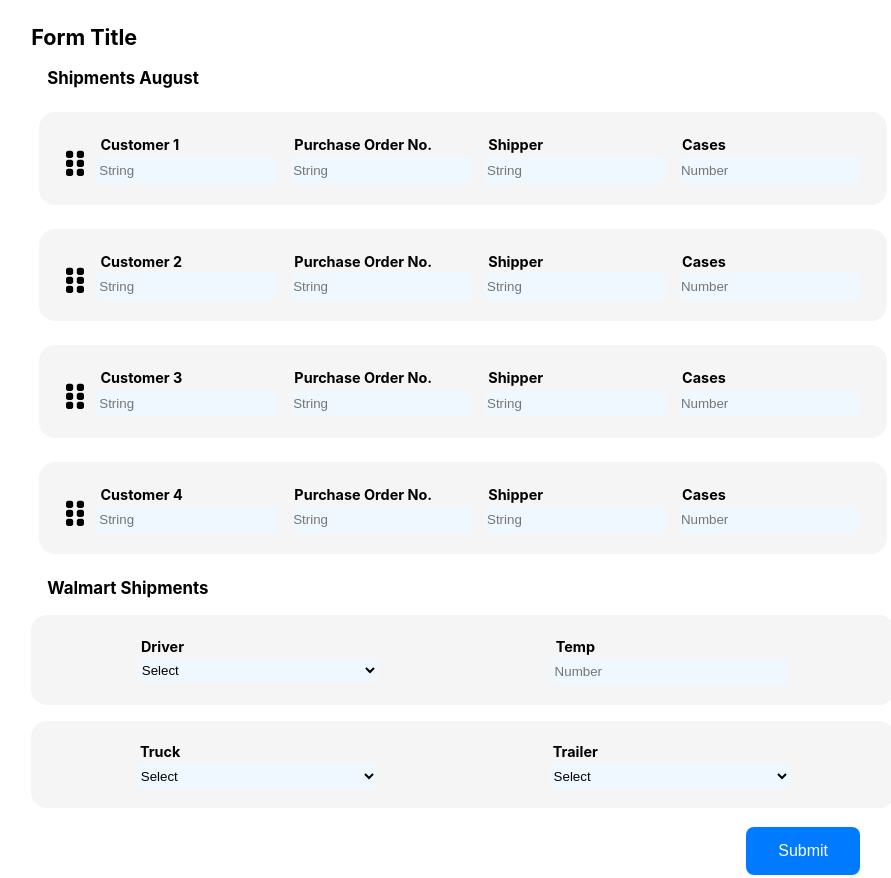
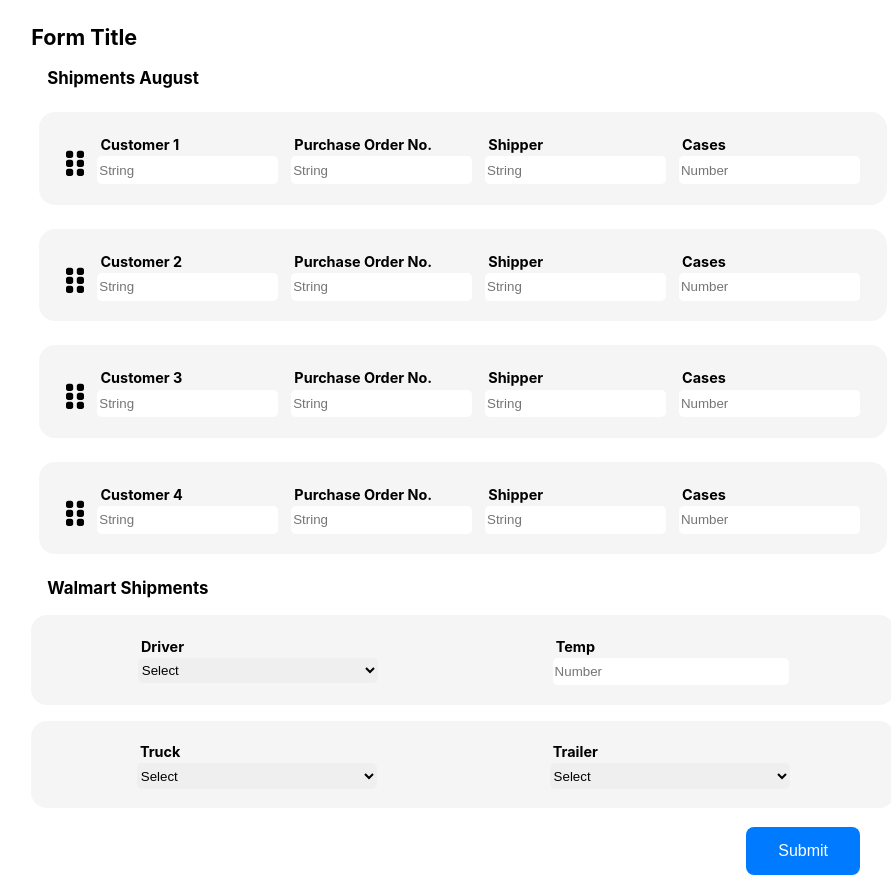
Before and after one commit to RiazCKhan/SR-front-end-test, a React (Create React App) app: page / in a window 1280 px wide. Shown: the whole page, without its empty margins (180-1071 px from the left). Built offline with nearby package versions, Linux system fonts and the light colour scheme.

Commit message:
remove valid class, update error

```diff
--- a/src/components/Main.css
+++ b/src/components/Main.css
@@ -24,11 +24,6 @@
 }
 
 .error {
-  background-color: red;
-  opacity: 0.5;
+  border: 0.135rem solid;
+  border-color: red;
 }
-
-.valid {
-  background-color: aliceblue;
-
-}
```
